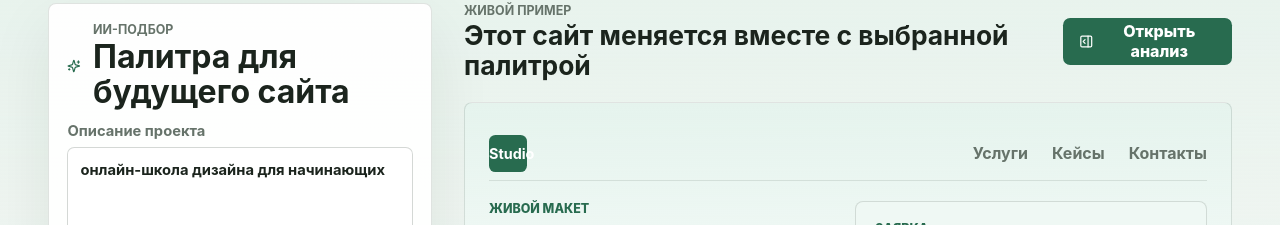
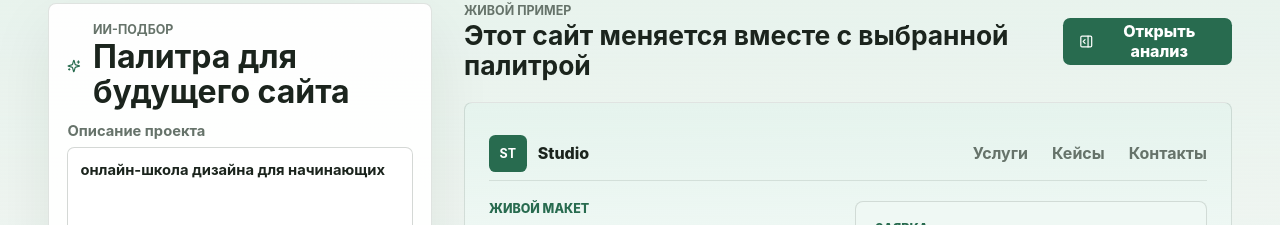
Before and after one commit to selfnesss/sitepal, a React (Vite) app: page / in a window 1280 px wide. Shown: the part 111-336 px from the top of the page. Built offline with nearby package versions, Linux system fonts and the light colour scheme.

Commit message:
Fix preview brand overflow

```diff
--- a/src/main.tsx
+++ b/src/main.tsx
@@ -525,7 +525,10 @@ function ExperienceSection({
       <section className="example-hero">
         {ruleView === "thirds" && <ThirdsOverlay />}
         <div className="preview-topline">
-          <strong>Studio</strong>
+          <div className="preview-brand">
+            <strong>ST</strong>
+            <span>Studio</span>
+          </div>
           <nav aria-label="Превью навигации">
             <span>Услуги</span>
             <span>Кейсы</span>
--- a/src/styles.css
+++ b/src/styles.css
@@ -490,19 +490,36 @@ h2 {
   border-bottom: 1px solid color-mix(in srgb, var(--muted), transparent 82%);
 }
 
-.preview-topline strong {
+.preview-brand {
+  display: inline-flex;
+  min-width: 0;
+  align-items: center;
+  gap: 0.7rem;
+  color: var(--text);
+  font-weight: 850;
+}
+
+.preview-brand strong {
   display: inline-grid;
+  flex: 0 0 auto;
   width: 2.35rem;
   height: 2.35rem;
   place-items: center;
   border-radius: 0.4rem;
   background: var(--primary);
   color: var(--surface);
-  font-size: 0.9rem;
+  font-size: 0.78rem;
+}
+
+.preview-brand span {
+  overflow: hidden;
+  text-overflow: ellipsis;
+  white-space: nowrap;
 }
 
 .preview-topline nav {
   display: flex;
+  min-width: 0;
   flex-wrap: wrap;
   justify-content: flex-end;
   gap: clamp(0.8rem, 2vw, 1.5rem);
```
